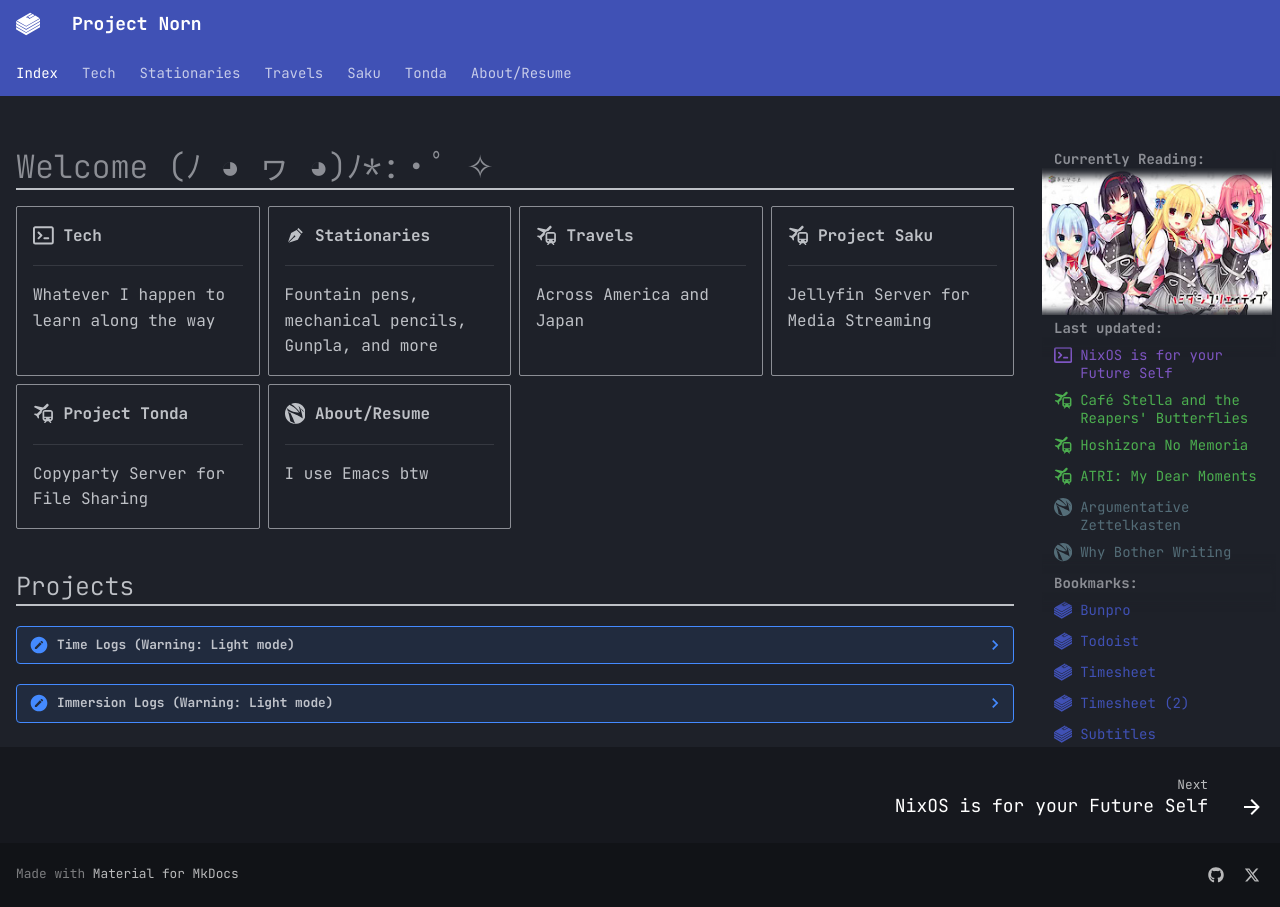
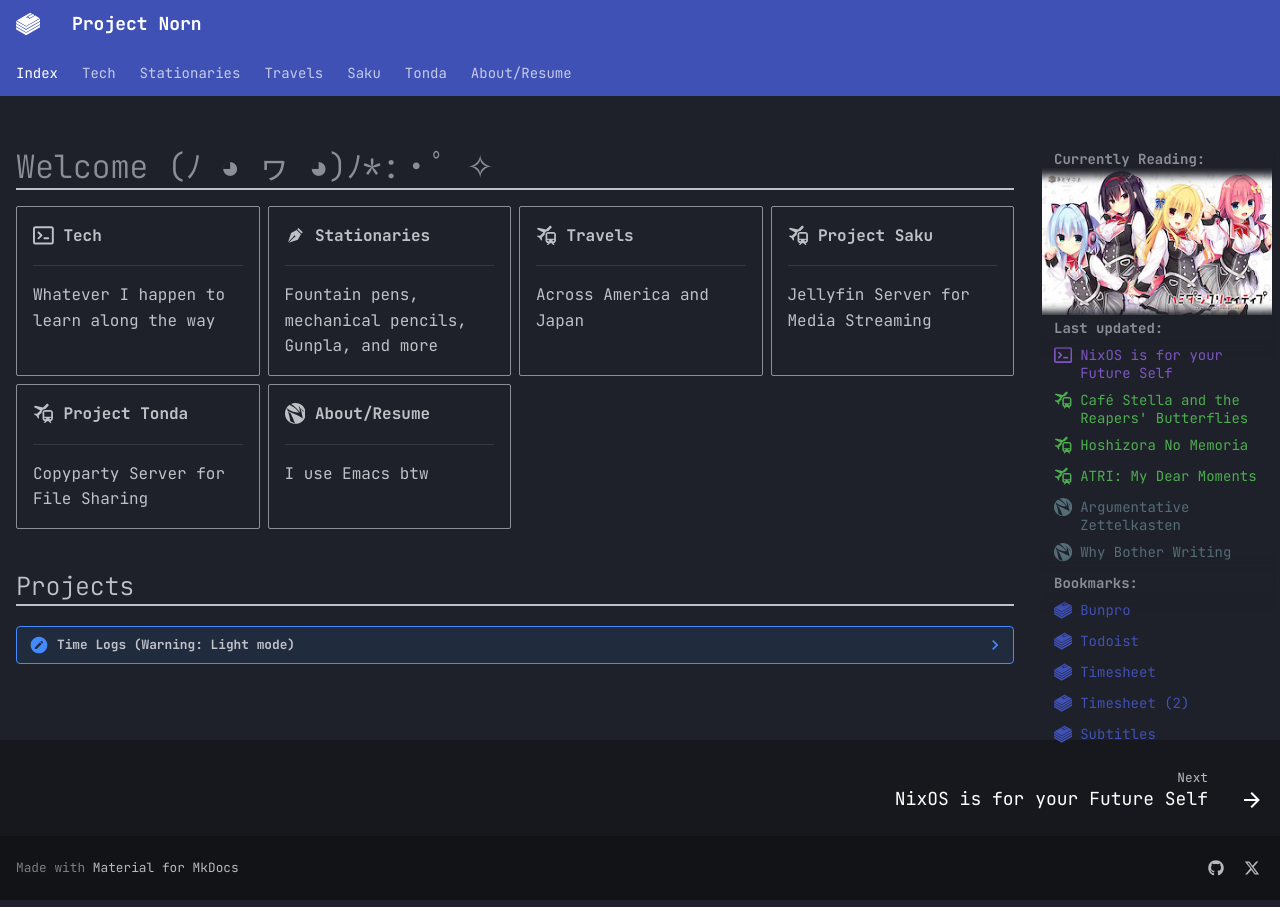
Before and after one commit to Serralq/Project-Norn, an MkDocs documentation site: the page built from docs/index.md, in a window 1280 px wide. Built offline with MkDocs 1.6.1 and Material for MkDocs 9.7.7, drawn with Linux system fonts in a browser that asks for light colours; plug-ins that fetch from the network failed and are left out.

Commit message:
Removed immersion logs
< <?body>

```diff
--- a/docs/index.md
+++ b/docs/index.md
@@ -64,7 +64,4 @@
         <iframe width="100%" height="350"  frameborder="0" src="https://docs.google.com/spreadsheets/d/e/2PACX-1vTYWKfdC4tmViTQrKmYsMzdLZ3zz3znisICGPR681QxazRzx-ubClnYANn0GrwaN6ncMjWzgD6V7FaY/pubchart?oid=913390942&amp;format=interactive"></iframe>
     === "Raw Table"
         <iframe width="950" height="400" src="https://docs.google.com/spreadsheets/d/e/2PACX-1vTYWKfdC4tmViTQrKmYsMzdLZ3zz3znisICGPR681QxazRzx-ubClnYANn0GrwaN6ncMjWzgD6V7FaY/pubhtml?widget=true&amp;headers=false"></iframe>
-??? note "Immersion Logs (Warning: Light mode)"
-    <iframe width="100%" height="350"  frameborder="0" src="https://docs.google.com/spreadsheets/d/e/2PACX-1vTYWKfdC4tmViTQrKmYsMzdLZ3zz3znisICGPR681QxazRzx-ubClnYANn0GrwaN6ncMjWzgD6V7FaY/pubhtml?gid=368691580&amp;single=true&amp;widget=true&amp;headers=false"></iframe>
-
 <!-- Weird Update  -->
```
